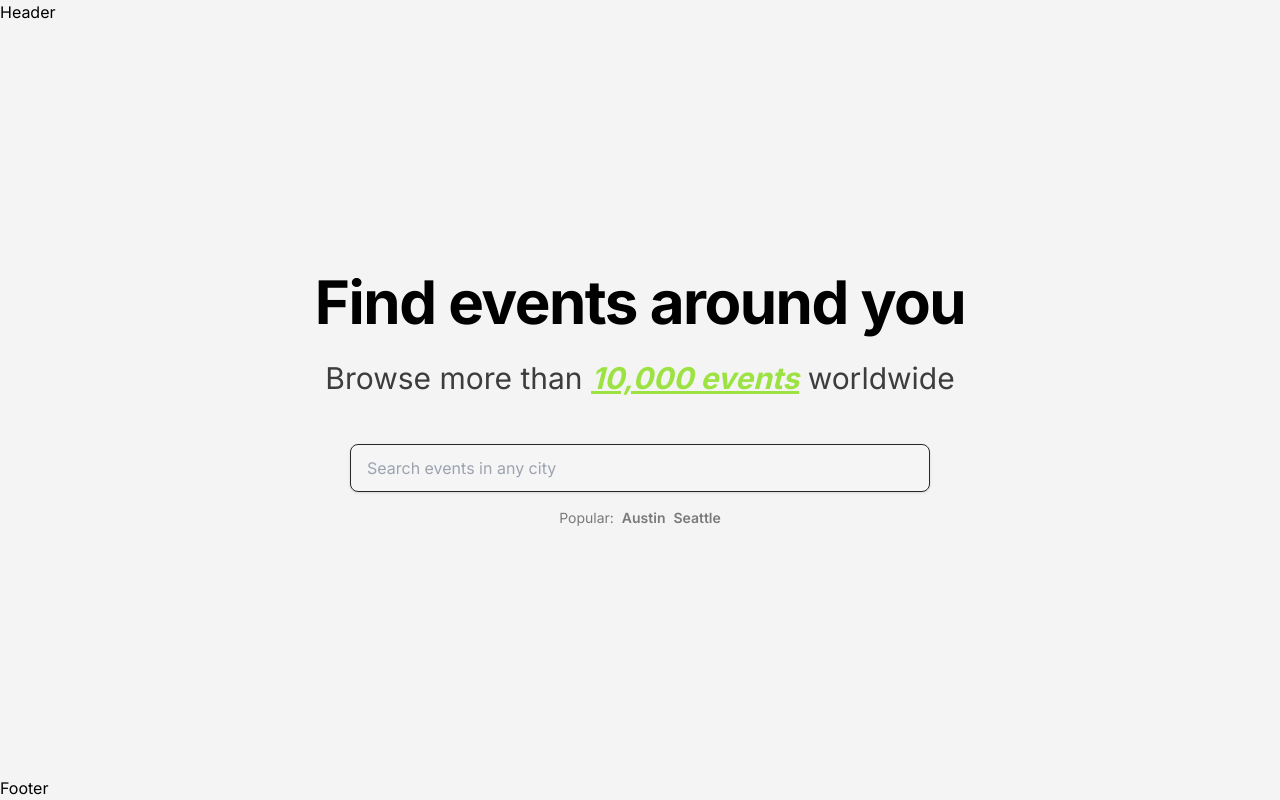
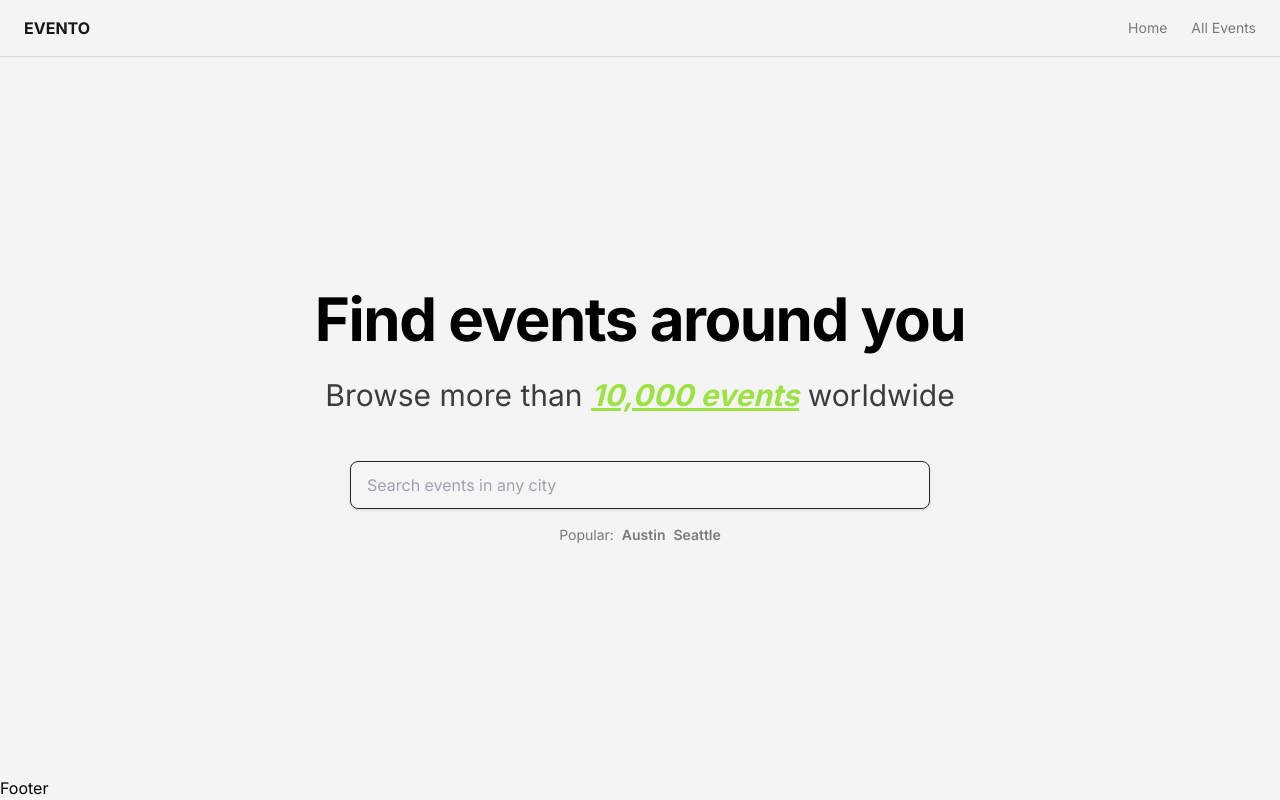
Before and after one commit to miawithcode/evento, a Next.js app: page / in a window 1280 px wide. Built offline with nearby package versions, Linux system fonts and the light colour scheme.

Commit message:
feat: add header

```diff
--- a/src/app/page.tsx
+++ b/src/app/page.tsx
@@ -2,7 +2,7 @@ import Link from 'next/link';
 
 export default function Home() {
   return (
-    <div className="mx-auto flex h-full w-full max-w-screen-xl flex-col items-center justify-center px-2 md:px-4">
+    <div className="mx-auto flex h-full w-full max-w-screen-xl flex-col items-center justify-center px-2 md:px-6">
       <h1 className="text-3xl font-bold tracking-tight md:text-4xl lg:text-6xl">
         Find events around you
       </h1>
--- /dev/null
+++ b/src/components/Logo.tsx
@@ -0,0 +1,9 @@
+import Link from 'next/link';
+
+export default function Logo() {
+  return (
+    <Link href="/" className="font-bold uppercase text-zinc-900">
+      Evento
+    </Link>
+  );
+}
--- a/src/components/layout/Header.tsx
+++ b/src/components/layout/Header.tsx
@@ -1,3 +1,30 @@
+import Link from 'next/link';
+import Logo from '../Logo';
+
+const routes = [
+  { href: '/', label: 'Home' },
+  { href: '/events/all', label: 'All Events' },
+];
+
 export default function Header() {
-  return <header>Header</header>;
+  return (
+    <header className="border-b border-black/10">
+      <div className="mx-auto flex h-14 w-full max-w-screen-xl items-center justify-between px-2 md:px-6">
+        <Logo />
+
+        <nav>
+          <ul className="flex gap-x-4 text-sm md:gap-x-6">
+            {routes.map((route) => (
+              <li
+                key={route.href}
+                className="text-black/50 transition hover:text-black"
+              >
+                <Link href={route.href}>{route.label}</Link>
+              </li>
+            ))}
+          </ul>
+        </nav>
+      </div>
+    </header>
+  );
 }
```
